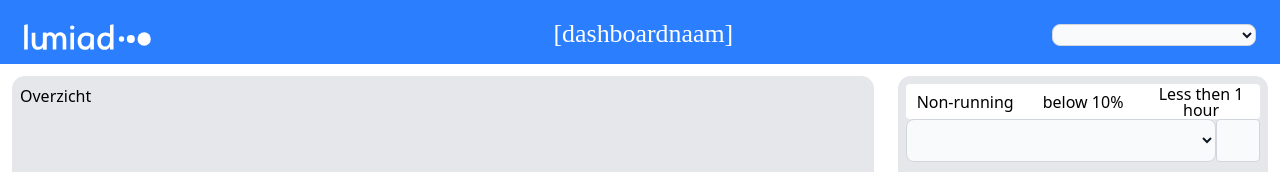
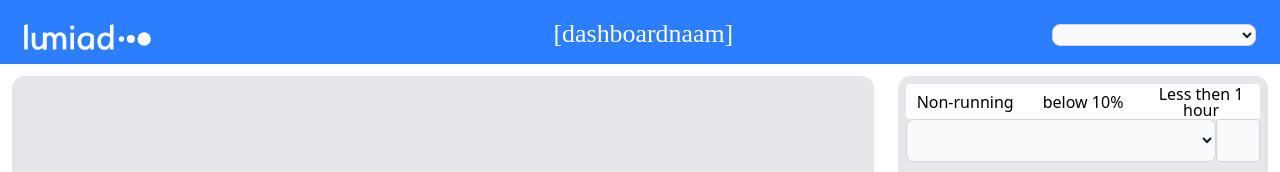
Before and after one commit to thomasvanrenslumiad/lumiad-vue-dashboard, a Vue app: page / in a window 1280 px wide. Shown: the top 172 px of the page. Built offline with nearby package versions, Linux system fonts and the light colour scheme; some icons are missing.

Commit message:
mobile css changes

```diff
--- a/src/App.vue
+++ b/src/App.vue
@@ -231,7 +231,6 @@ const toggleGroupItemClasses =
       <div
         class="xl:m-3 xl:h-[77vh] h-[0vh] xl:w-[70vw] flex-initial md:rounded-[1vw] bg-gray-200 dark:bg-gray-500 p-2 xl:visible invisible"
       >
-        <h1>{{ afdeling }}</h1>
       </div>
       <div
         class="xl:w-[30vw] 4xl:h-[77vh] xl:h-[75vh] m-3 flex-initial bg-gray-200 dark:bg-gray-500 md:rounded-[1vw] rounded-[3vw] p-2 overflow-x-hidden"
```
